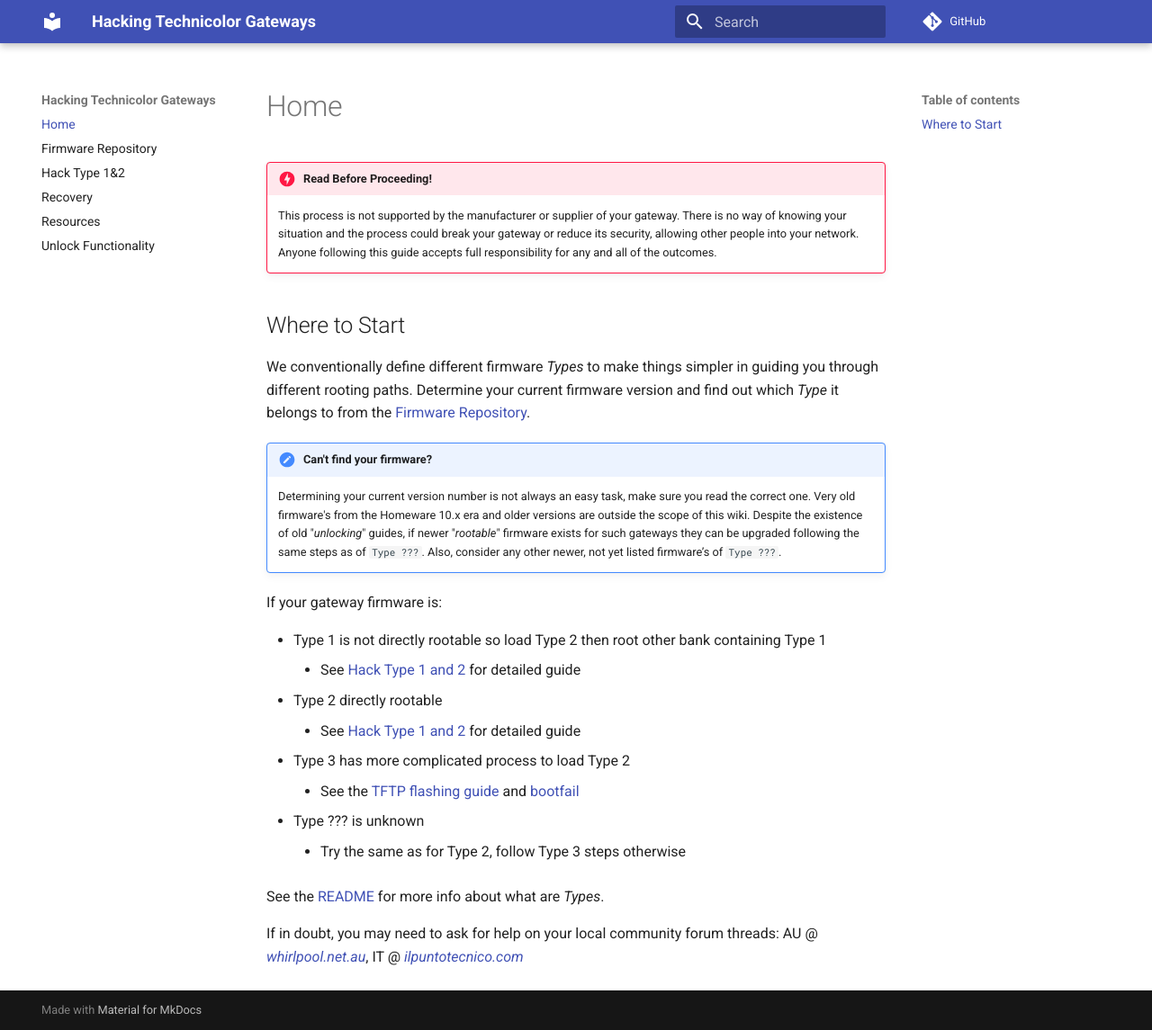
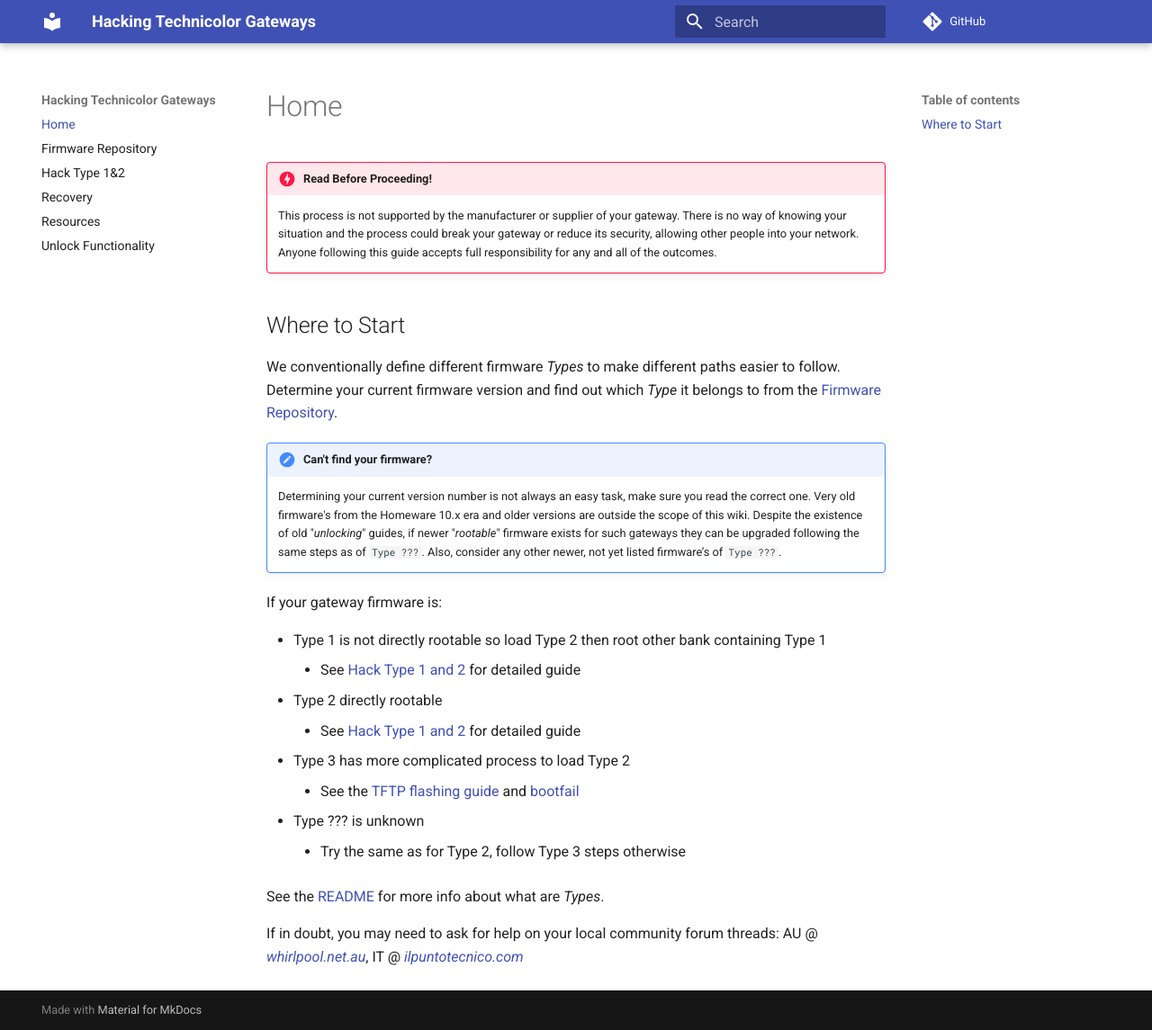
Before and after one commit to hack-technicolor/hack-technicolor, an MkDocs documentation site: the page built from docs/index.md, in a window 1280 px wide and 1145 px high. Shown: the whole window at 90% size. Built offline with MkDocs 1.6.1 and Material for MkDocs 9.7.7, drawn with Linux system fonts in a browser that asks for light colours; comment, search, counter and statistics services are not loaded.

Commit message:
Fewer words

```diff
--- a/docs/index.md
+++ b/docs/index.md
@@ -5,7 +5,7 @@
 
 ## Where to Start
 
-We conventionally define different firmware *Types* to make things simpler in guiding you through different rooting paths. Determine your current firmware version and find out which *Type* it belongs to from the [Firmware Repository](Firmware%20Repository/).
+We conventionally define different firmware *Types* to make different paths easier to follow. Determine your current firmware version and find out which *Type* it belongs to from the [Firmware Repository](Firmware%20Repository/).
 
 !!! hint "Can't find your firmware?"
     Determining your current version number is not always an easy task, make sure you read the correct one. Very old firmware's from the Homeware 10.x era and older versions are outside the scope of this wiki. Despite the existence of old "*unlocking*" guides, if newer "*rootable*" firmware exists for such gateways they can be upgraded following the same steps as of `Type ???`. Also, consider any other newer, not yet listed firmware’s of `Type ???`.
```
